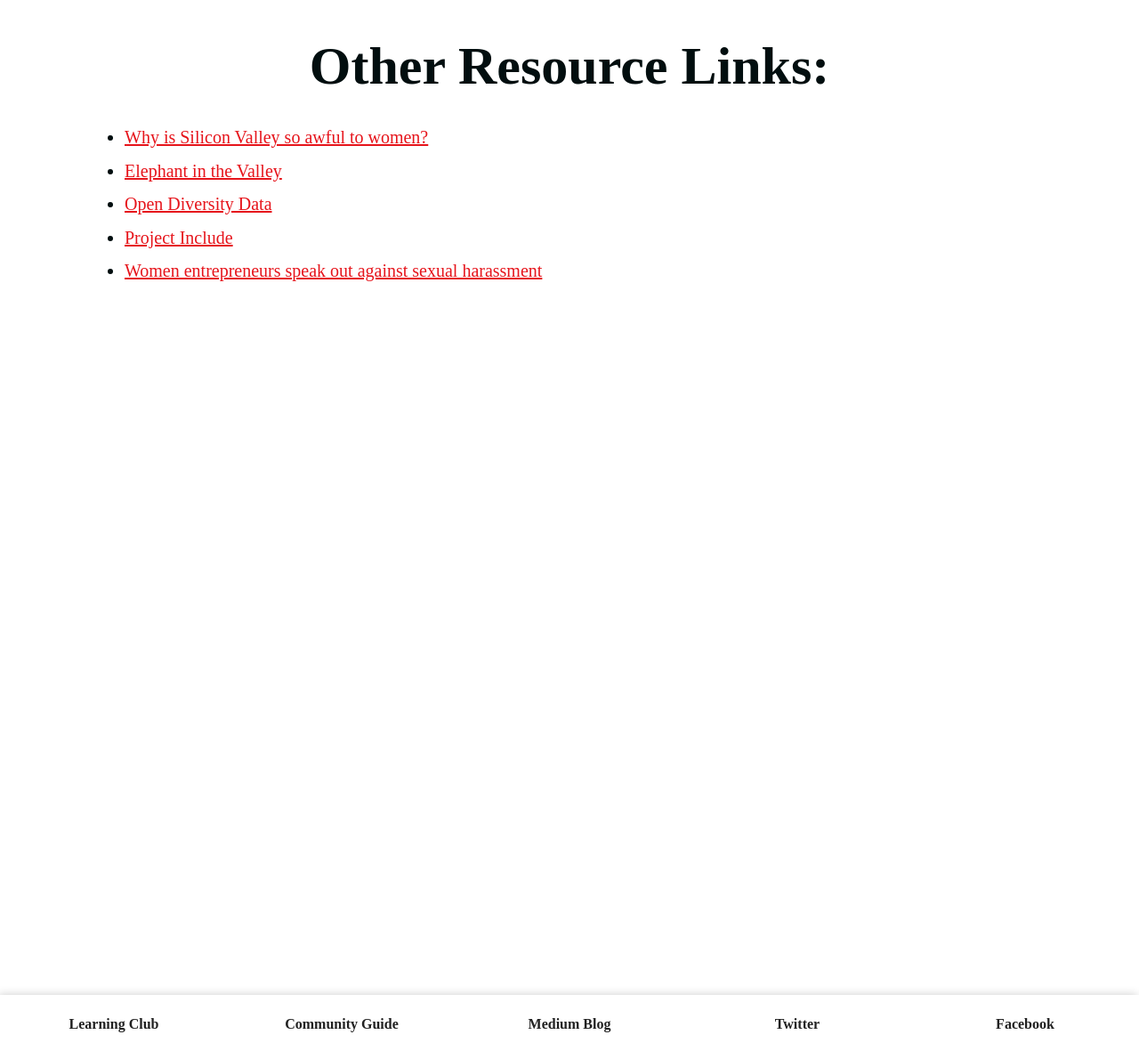
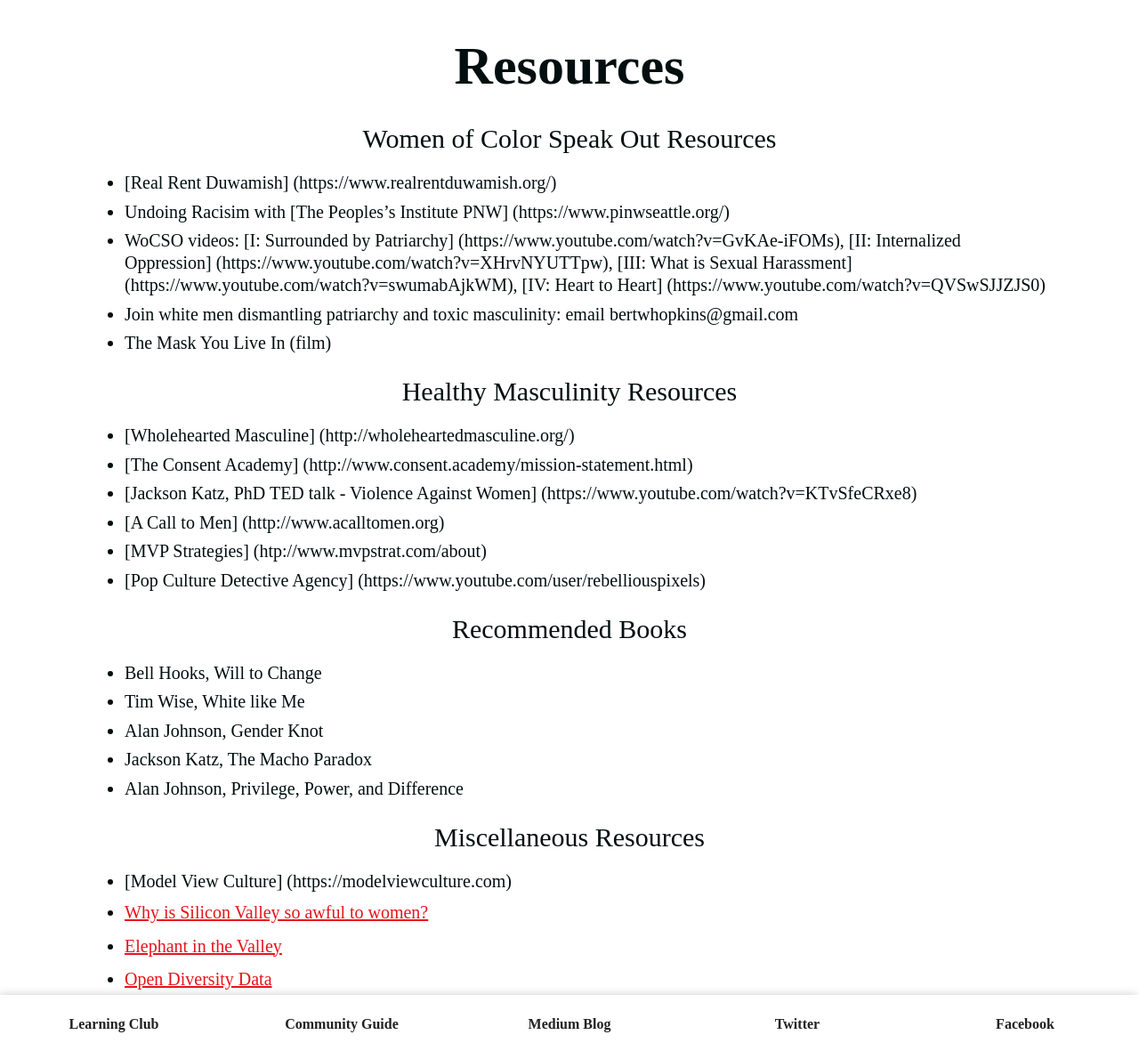
Before and after one commit to techworkersco/twc-site, a Jekyll site: the page built from metoo-seattle.md, in a window 1280 px wide and 1400 px high, scrolled down 200 px. Shown: the part 219-1400 px from the top of the window at 89% size. Built offline with Jekyll 4.4.1, drawn with Linux system fonts in a browser that asks for light colours; nearby versions of some CDN libraries; our own code applies the rules of GitHub Pages for plain Markdown files.

Commit message:
Add new #MeTooSeaTech resources

```diff
--- a/metoo-seattle.md
+++ b/metoo-seattle.md
@@ -10,8 +10,33 @@
 <div class='tableauPlaceholder' id='viz1516351909810' style='position: relative'><noscript><a href='#'><img alt='#MeToo survey dashboard ' src='https:&#47;&#47;public.tableau.com&#47;static&#47;images&#47;Me&#47;MeTooinSeattleTech&#47;MeToosurveydashboard&#47;1_rss.png' style='border: none' /></a></noscript><object class='tableauViz' style='display:none;'><param name='host_url' value='https%3A%2F%2Fpublic.tableau.com%2F' /> <param name='embed_code_version' value='3' /> <param name='site_root' value='' /><param name='name' value='MeTooinSeattleTech&#47;MeToosurveydashboard' /><param name='tabs' value='no' /><param name='toolbar' value='no' /><param name='static_image' value='https:&#47;&#47;public.tableau.com&#47;static&#47;images&#47;Me&#47;MeTooinSeattleTech&#47;MeToosurveydashboard&#47;1.png' /> <param name='animate_transition' value='yes' /><param name='display_static_image' value='yes' /><param name='display_spinner' value='yes' /><param name='display_overlay' value='yes' /><param name='display_count' value='yes' /></object></div><script type='text/javascript'>var divElement = document.getElementById('viz1516351909810');var vizElement = divElement.getElementsByTagName('object')[0];vizElement.style.width='820px';vizElement.style.height='1987px';var scriptElement = document.createElement('script');scriptElement.src = 'https://public.tableau.com/javascripts/api/viz_v1.js';vizElement.parentNode.insertBefore(scriptElement, vizElement);</script>
 <!-- End Tableau blob -->
 
-# Other Resource Links:
+# Resources
 
+## Women of Color Speak Out Resources
+
+* [Real Rent Duwamish] (https://www.realrentduwamish.org/)
+* Undoing Racisim with [The Peoples's Institute PNW] (https://www.pinwseattle.org/)
+* WoCSO videos: [I: Surrounded by Patriarchy] (https://www.youtube.com/watch?v=GvKAe-iFOMs), [II: Internalized Oppression] (https://www.youtube.com/watch?v=XHrvNYUTTpw), [III: What is Sexual Harassment] (https://www.youtube.com/watch?v=swumabAjkWM), [IV: Heart to Heart] (https://www.youtube.com/watch?v=QVSwSJJZJS0)
+* Join white men dismantling patriarchy and toxic masculinity: email bertwhopkins@gmail.com
+* The Mask You Live In (film)
+
+## Healthy Masculinity Resources
+* [Wholehearted Masculine] (http://wholeheartedmasculine.org/)
+* [The Consent Academy] (http://www.consent.academy/mission-statement.html)
+* [Jackson Katz, PhD TED talk - Violence Against Women] (https://www.youtube.com/watch?v=KTvSfeCRxe8)
+* [A Call to Men] (http://www.acalltomen.org)
+* [MVP Strategies] (htp://www.mvpstrat.com/about)
+* [Pop Culture Detective Agency] (https://www.youtube.com/user/rebelliouspixels)
+
+## Recommended Books
+* Bell Hooks, Will to Change
+* Tim Wise, White like Me
+* Alan Johnson, Gender Knot
+* Jackson Katz, The Macho Paradox
+* Alan Johnson, Privilege, Power, and Difference
+
+## Miscellaneous Resources
+* [Model View Culture] (https://modelviewculture.com)
 * [Why is Silicon Valley so awful to women?](https://www.theatlantic.com/magazine/archive/2017/04/why-is-silicon-valley-so-awful-to-women/517788/)
 * [Elephant in the Valley](https://www.elephantinthevalley.com)
 * [Open Diversity Data](http://opendiversitydata.org)
```
